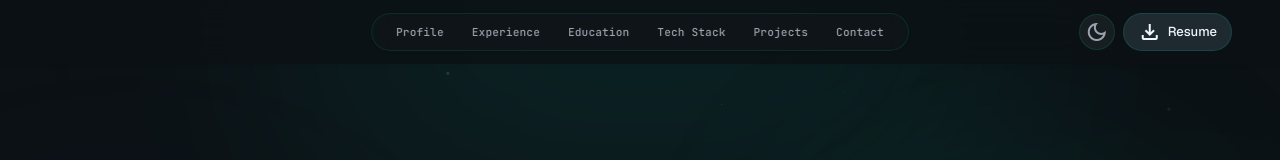
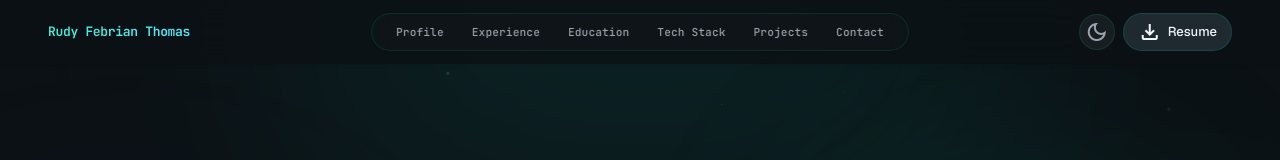
Before and after one commit to rudyfebrianthomas/rudyfebrianthomas.github.io, a Next.js app: page / in a window 1280 px wide. Shown: the top 160 px of the page. Built offline with nearby package versions, Linux system fonts and the light colour scheme.

Commit message:
feat: show styled Rudy Febrian Thomas brand link in header

```diff
--- a/src/components/layout/Header.tsx
+++ b/src/components/layout/Header.tsx
@@ -5,15 +5,19 @@ import { ThemeToggle } from "./ThemeToggle";
 export function Header() {
   return (
     <header className="fixed inset-x-0 top-0 z-50 bg-surface/80 shadow-[0_1px_8px_rgba(0,0,0,0.04)] backdrop-blur-xl motion-safe:animate-in motion-safe:fade-in-0 motion-safe:slide-in-from-top-4 motion-safe:duration-700">
-      <div className="relative mx-auto grid w-full max-w-7xl grid-cols-[minmax(0,1fr)_auto] items-center px-4 sm:px-6 md:flex md:h-16 md:justify-between lg:px-12">
-        <a href="#hero" className="flex h-14 min-w-0 items-center font-mono text-label-md font-semibold text-on-surface md:hidden">
-          <span className="truncate">{profile.name}</span>
+      <div className="relative mx-auto grid w-full max-w-7xl grid-cols-[minmax(0,1fr)_auto] items-center px-4 sm:px-6 md:flex md:h-16 md:justify-between md:gap-4 lg:px-12">
+        <a
+          href="#hero"
+          className="z-10 flex h-14 min-w-0 items-center font-mono text-label-md font-semibold tracking-tight md:h-auto md:shrink"
+        >
+          <span className="truncate bg-linear-to-r from-teal-700 to-teal-500 bg-clip-text text-transparent transition-opacity hover:opacity-80 dark:from-teal-300 dark:to-cyan-300">
+            {profile.name}
+          </span>
         </a>
-        <div className="hidden flex-1 md:block" />
 
         <nav
           aria-label="Main navigation"
-          className="col-span-2 row-start-2 mb-2 grid min-w-0 grid-cols-3 items-center rounded-2xl border border-teal-500/15 bg-surface-container-low/70 px-1 shadow-sm backdrop-blur-md md:absolute md:left-1/2 md:mb-0 md:flex md:-translate-x-1/2 md:gap-1 md:rounded-full md:px-3 md:py-1.5"
+          className="col-span-2 row-start-2 mb-2 grid min-w-0 grid-cols-3 items-center rounded-2xl border border-teal-500/15 bg-surface-container-low/70 px-1 shadow-sm backdrop-blur-md md:mb-0 md:flex md:gap-0.5 md:rounded-full md:px-2.5 md:py-1.5 lg:absolute lg:left-1/2 lg:-translate-x-1/2 lg:gap-1 lg:px-3"
         >
           {navLinks.map((link) => (
             <a
@@ -26,7 +30,7 @@ export function Header() {
           ))}
         </nav>
 
-        <div className="z-10 col-start-2 row-start-1 ml-auto flex shrink-0 items-center gap-2 pl-2">
+        <div className="z-10 col-start-2 row-start-1 ml-auto flex shrink-0 items-center gap-2 pl-2 md:ml-0">
           <ThemeToggle />
           <a
             href={profile.resumeUrl}
```
